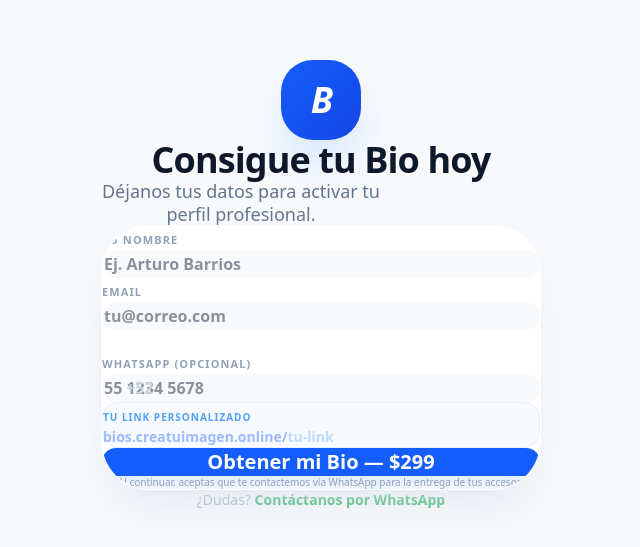
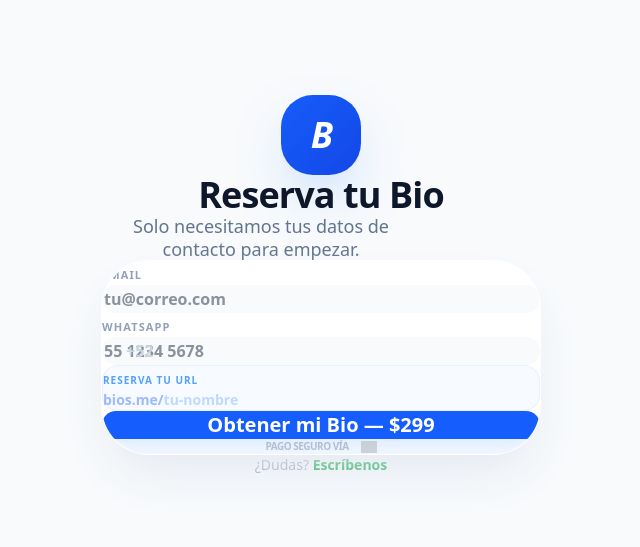
Before and after one commit to creandovaloria/creatuimagen-platform, a Next.js app: page /registro in a window 1280 px wide. Shown: the part 115-662 px from the top of the page, without its empty margins (319-959 px from the left). Built offline with nearby package versions, Linux system fonts and the light colour scheme; grey boxes are pictures that could not be loaded.

Commit message:
ux: ultra-simple registration (only email + whatsapp) for maximum conversion

```diff
--- a/app/registro/page.tsx
+++ b/app/registro/page.tsx
@@ -5,7 +5,6 @@ import { useRouter } from 'next/navigation'
 
 export default function RegistroPage() {
   const [formData, setFormData] = useState({
-    nombre: '',
     email: '',
     whatsapp: '',
     slug: ''
@@ -16,20 +15,17 @@ export default function RegistroPage() {
   const handleChange = (e: React.ChangeEvent<HTMLInputElement>) => {
     const { name, value } = e.target
 
-    if (name === 'nombre') {
-      const cleanSlug = value.toLowerCase()
-        .trim()
-        .replace(/\s+/g, '-')
-        .replace(/[^a-z0-9-]/g, '')
-
+    if (name === 'slug') {
+      const cleanSlug = value.toLowerCase().replace(/[^a-z0-9-]/g, '-')
+      setFormData(prev => ({ ...prev, slug: cleanSlug }))
+    } else if (name === 'email') {
+      // Intentar sugerir un slug basado en el email si el slug está vacío
+      const suggestedSlug = value.split('@')[0].toLowerCase().replace(/[^a-z0-9-]/g, '-')
       setFormData(prev => ({
         ...prev,
-        nombre: value,
-        slug: prev.slug === '' || prev.slug === prev.nombre.toLowerCase().replace(/\s+/g, '-').replace(/[^a-z0-9-]/g, '') ? cleanSlug : prev.slug
+        email: value,
+        slug: prev.slug === '' ? suggestedSlug : prev.slug
       }))
-    } else if (name === 'slug') {
-      const cleanSlug = value.toLowerCase().replace(/[^a-z0-9-]/g, '-')
-      setFormData(prev => ({ ...prev, slug: cleanSlug }))
     } else {
       setFormData(prev => ({ ...prev, [name]: value }))
     }
@@ -68,28 +64,13 @@ export default function RegistroPage() {
           <div className="inline-flex items-center justify-center w-20 h-20 bg-gradient-to-br from-blue-600 to-blue-700 rounded-[2rem] shadow-2xl shadow-blue-200 mb-2">
             <span className="text-white text-4xl font-black italic tracking-tighter">B</span>
           </div>
-          <h1 className="text-4xl font-black text-slate-900 tracking-tight text-balance">Consigue tu Bio hoy</h1>
-          <p className="text-slate-500 text-lg max-w-[280px] mx-auto leading-tight">Déjanos tus datos para activar tu perfil profesional.</p>
+          <h1 className="text-4xl font-black text-slate-900 tracking-tight text-balance">Reserva tu Bio</h1>
+          <p className="text-slate-500 text-lg max-w-[320px] mx-auto leading-tight">Solo necesitamos tus datos de contacto para empezar.</p>
         </div>
 
         <form onSubmit={handleSubmit} className="bg-white p-8 sm:p-10 rounded-[3rem] shadow-2xl shadow-slate-200 border border-white/50 space-y-6 text-left relative overflow-hidden">
 
           <div className="space-y-5">
-            {/* Nombre */}
-            <div className="group space-y-2">
-              <label className="text-[11px] font-bold text-slate-400 uppercase tracking-widest ml-1">Tu Nombre</label>
-              <input
-                required
-                type="text"
-                name="nombre"
-                value={formData.nombre}
-                onChange={handleChange}
-                placeholder="Ej. Arturo Barrios"
-                className="w-full px-6 py-4 bg-slate-50 border-2 border-transparent rounded-2xl focus:bg-white focus:border-blue-100 transition-all outline-none text-slate-800 font-semibold"
-              />
-            </div>
-
-            <div className="grid grid-cols-1 gap-5">
             {/* Email */}
             <div className="group space-y-2">
               <label className="text-[11px] font-bold text-slate-400 uppercase tracking-widest ml-1">Email</label>
@@ -106,12 +87,13 @@ export default function RegistroPage() {
 
             {/* WhatsApp */}
             <div className="group space-y-2">
-                <label className="text-[11px] font-bold text-slate-400 uppercase tracking-widest ml-1 text-green-600/60">WhatsApp (Opcional)</label>
+              <label className="text-[11px] font-bold text-slate-400 uppercase tracking-widest ml-1 text-green-600/60">WhatsApp</label>
               <div className="relative">
                 <div className="absolute inset-y-0 left-6 flex items-center pointer-events-none">
                   <span className="text-slate-300 font-bold">+52</span>
                 </div>
                 <input
+                  required
                   type="tel"
                   name="whatsapp"
                   value={formData.whatsapp}
@@ -121,13 +103,12 @@ export default function RegistroPage() {
                 />
               </div>
             </div>
-            </div>
 
             {/* Link */}
             <div className="group space-y-2 bg-blue-50/50 p-4 rounded-2xl border border-blue-100/50">
-              <label className="text-[10px] font-bold text-blue-400 uppercase tracking-widest ml-1">Tu Link Personalizado</label>
+              <label className="text-[10px] font-bold text-blue-400 uppercase tracking-widest ml-1">Reserva tu URL</label>
               <div className="flex items-center text-blue-600 font-black text-sm px-1">
-                <span className="opacity-40">bios.creatuimagen.online/</span>
+                <span className="opacity-40">bios.me/</span>
                 <input
                   required
                   type="text"
@@ -135,7 +116,7 @@ export default function RegistroPage() {
                   value={formData.slug}
                   onChange={handleChange}
                   className="bg-transparent border-none outline-none p-0 ml-0.5 w-full placeholder:text-blue-200"
-                  placeholder="tu-link"
+                  placeholder="tu-nombre"
                 />
               </div>
             </div>
@@ -154,15 +135,16 @@ export default function RegistroPage() {
               {isSubmitting ? 'Iniciando...' : 'Obtener mi Bio — $299'}
             </button>
 
-            <p className="text-[10px] text-slate-400 text-center font-medium leading-tight">
-              Al continuar, aceptas que te contactemos vía WhatsApp para la entrega de tus accesos.
-            </p>
+            <div className="flex items-center justify-center gap-3 opacity-40 hover:opacity-60 transition-opacity pb-2">
+              <span className="text-[10px] text-slate-500 font-bold uppercase tracking-tighter">Pago Seguro vía</span>
+              <img src="https://logodownload.org/wp-content/uploads/2019/06/mercado-pago-logo.png" alt="Mercado Pago" className="h-3 grayscale" />
+            </div>
           </div>
 
         </form>
 
         <p className="text-slate-400 text-sm font-medium">
-          ¿Dudas? <a href="https://wa.me/521234567890" target="_blank" className="text-green-600 font-black hover:underline decoration-2">Contáctanos por WhatsApp</a>
+          ¿Dudas? <a href="https://wa.me/521234567890" target="_blank" className="text-green-600 font-black hover:underline decoration-2">Escríbenos</a>
         </p>
       </div>
     </div>
```
Lines whose indentation alone changed are shown as unchanged.
